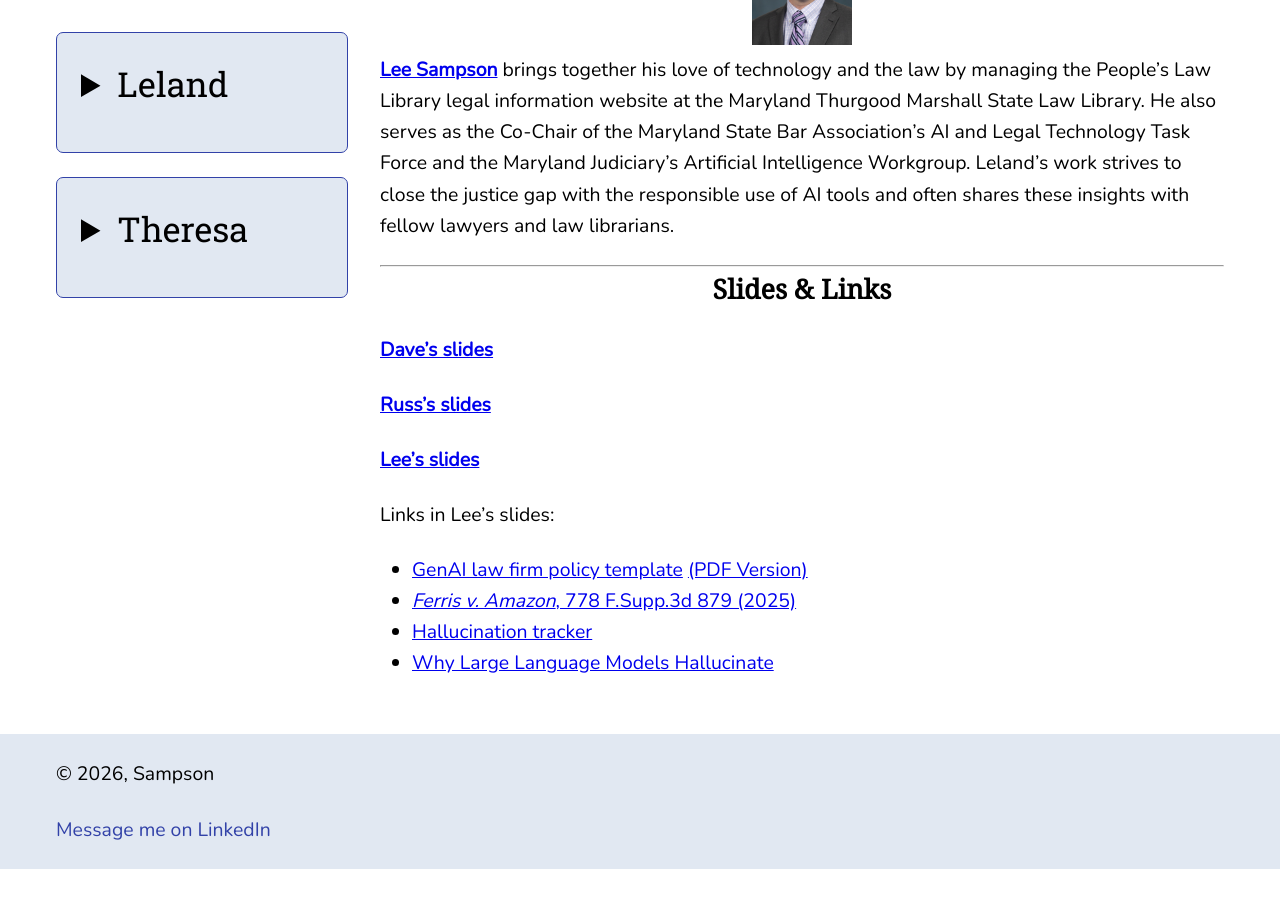
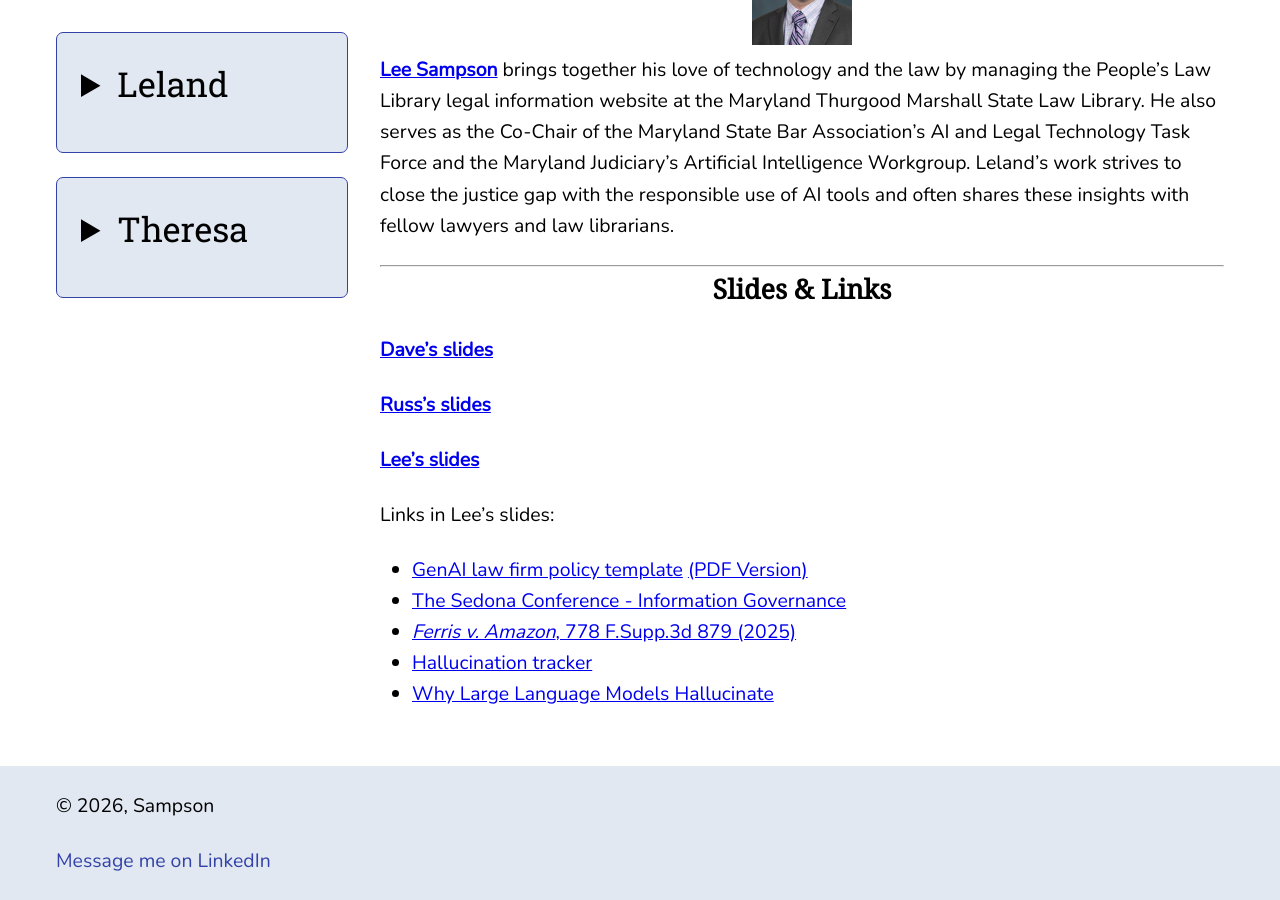
Before and after one commit to lelandsampson/Leland-Sampson-Website, a Jekyll site: the page built from 2025-iolta-ai.md, in a window 1280 px wide and 900 px high, scrolled down 1465 px. Built offline with Jekyll 4.4.1, drawn with Linux system fonts in a browser that asks for light colours; our own code applies the rules of GitHub Pages for plain Markdown files; before the commit the page ends 2334 px from its top, so only the background shows below that.

Commit message:
Update 2025-iolta-ai.md

```diff
--- a/2025-iolta-ai.md
+++ b/2025-iolta-ai.md
@@ -38,6 +38,7 @@ title: Practical AI Tools to Increase Efficiency for Legal Nonprofits: NAIP Memb
 
 Links in Lee's slides:
 - [GenAI law firm policy template](/files/2025-Delaware-AI/GAI-Policy.docx)  [(PDF Version)](/files/2025-Delaware-AI/GAI-Policy.pdf)
+- [The Sedona Conference - Information Governance](https://www.thesedonaconference.org/download-publication?fid=4514)
 - [*Ferris v. Amazon*, 778 F.Supp.3d 879 (2025)](https://scholar.google.com/scholar_case?case=6813007439816866109&q=778+F.Supp.3d+879&hl=en&as_sdt=20000003)
 - [Hallucination tracker](https://www.damiencharlotin.com/hallucinations/)
 - [Why Large Language Models Hallucinate](https://cdn.openai.com/pdf/d04913be-3f6f-4d2b-b283-ff432ef4aaa5/why-language-models-hallucinate.pdf)
```
